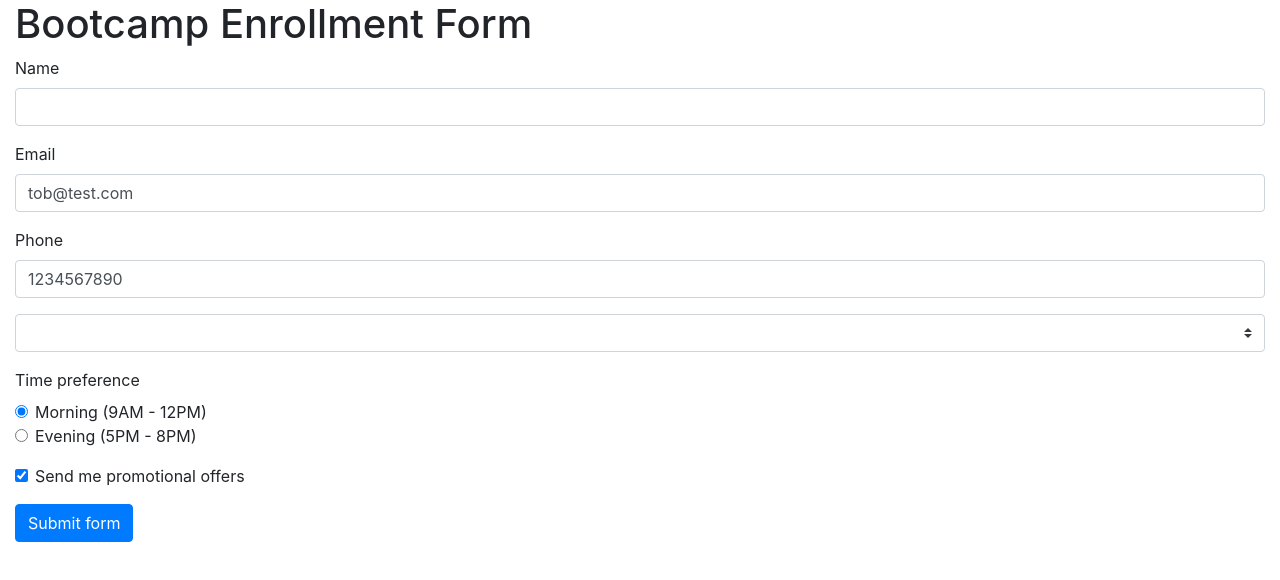
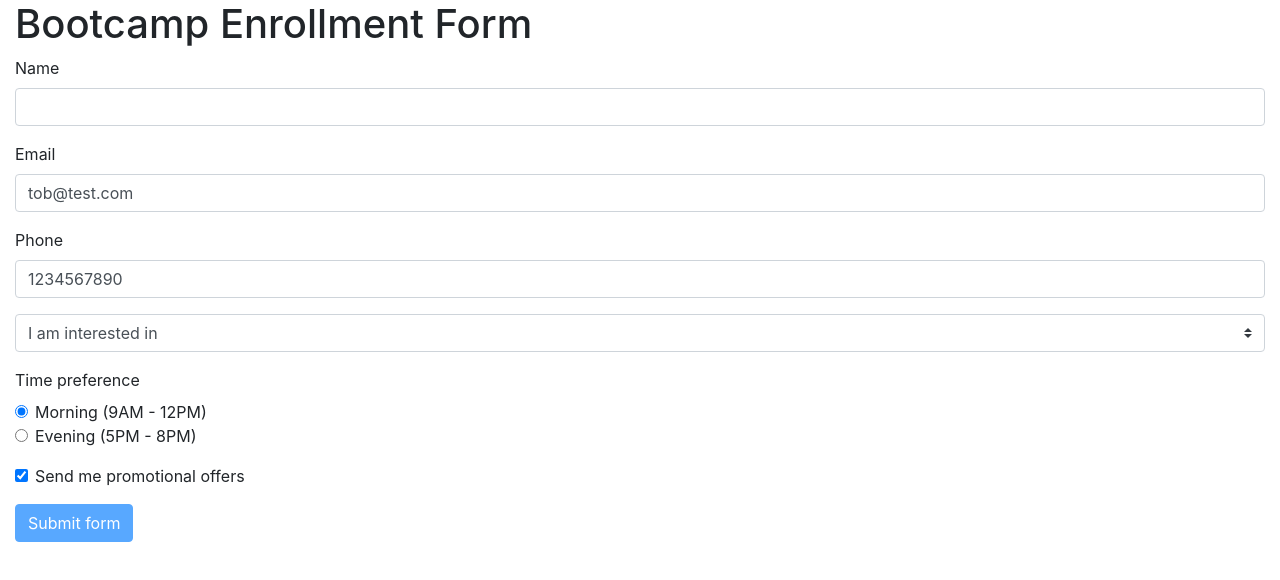
Before and after one commit to NemanjaT2/Angular9Forms, an Angular app: page / in a window 1280 px wide. Shown: the top 580 px of the page. Built offline with nearby package versions, Linux system fonts and the light colour scheme.

Commit message:
Added submit

```diff
--- a/src/app/app.component.html
+++ b/src/app/app.component.html
@@ -1,6 +1,6 @@
 <div class="container-fluid mb-5">
   <h1>Bootcamp Enrollment Form</h1>
-  <form #userForm="ngForm">
+  <form #userForm="ngForm" (ngSubmit)="onSubmit()"novalidate>
     <div class="form-group">
       <label>Name</label>
       <input
@@ -12,6 +12,9 @@
         name="userName"
         [class.is-invalid]="name.invalid && name.touched"
       />
+      <small class="text-danger" [class.d-none]="name.valid || name.untouched"
+        >Name is required</small
+      >
     </div>
     <div class="form-group">
       <label>Email</label>
@@ -24,6 +27,9 @@
         #email="ngModel"
         [class.is-invalid]="email.invalid && email.touched"
       />
+      <small class="text-danger" [class.d-none]="email.valid || email.untouched"
+        >Email is required</small
+      >
     </div>
     <div class="form-group">
       <label>Phone</label>
@@ -35,15 +41,40 @@
         required
         #phone="ngModel"
         pattern="^\d{10}$"
+        required
         [class.is-invalid]="phone.invalid && phone.touched"
       />
+      <!-- <small class="text-danger" [class.d-none]="phone.valid || phone.untouched"
+        >Phone number is required and must be 10 digits</small
+      > -->
+      <div *ngIf="phone.errors && phone.invalid && phone.touched">
+        <small class="text-danger" *ngIf="phone.errors.required">
+          Phone number is required
+        </small>
+        <small class="text-danger" *ngIf="phone.errors.pattern">
+          Phone number must be 10 digits
+        </small>
+      </div>
     </div>
 
     <div class="form-group">
-      <select class="custom-select" [(ngModel)]="userModel.topic" name="topic">
-        <option selected>I am interested in</option>
+      <select
+        (blur)="validateTopic(topic.value)"
+        (change)="validateTopic(topic.value)"
+        class="custom-select"
+        #topic="ngModel"
+        [class.is-invalid]="topicHasError && topic.touched"
+        [(ngModel)]="userModel.topic"
+        name="topic"
+      >
+        <option value="default">I am interested in</option>
         <option *ngFor="let topic of topics">{{ topic }}</option>
       </select>
+      <small
+        class="text-danger"
+        [class.d-none]="!topicHasError || topic.untouched"
+        >Please choose a topic</small
+      >
     </div>
 
     <div class="mb-3">
@@ -82,7 +113,7 @@
       </label>
     </div>
 
-    <button class="btn btn-primary" type="submit">Submit form</button>
+    <button class="btn btn-primary" type="submit" [disabled]="userForm.form.invalid || topicHasError">Submit form</button>
 
     <!-- <div ngModelGroup="address">
       <div class="form-group">
--- a/src/app/app.component.ts
+++ b/src/app/app.component.ts
@@ -1,5 +1,6 @@
 import { Component } from '@angular/core';
 import { User } from './user';
+import { EnrollmentService } from './enrollment.service';
 
 @Component({
   selector: 'app-root',
@@ -10,6 +11,32 @@ export class AppComponent {
   title = 'angular-tdf';
 
   topics = ['Angular', 'React', 'Vue'];
+  topicHasError = true;
 
-  userModel = new User('', 'tob@test.com', 1234567890, '', 'morning', true);
+  userModel = new User(
+    '',
+    'tob@test.com',
+    1234567890,
+    'default',
+    'morning',
+    true
+  );
+
+  constructor(private _enrollmentService: EnrollmentService){
+
+  }
+
+  validateTopic(value) {
+    if (value == 'default') {
+      this.topicHasError = true;
+    } else {
+      this.topicHasError = false;
+    }
+  }
+  onSubmit() {
+    this._enrollmentService.enroll(this.userModel).subscribe(
+      data => console.log("Success! ", data),
+      error => console.log("Error! ", error)
+    )
+  }
 }
--- a/src/app/app.module.ts
+++ b/src/app/app.module.ts
@@ -3,6 +3,7 @@ import { NgModule } from '@angular/core';
 import { FormsModule } from '@angular/forms';
 
 import { AppComponent } from './app.component';
+import { HttpClientModule } from '@angular/common/http';
 
 @NgModule({
   declarations: [
@@ -10,7 +11,8 @@ import { AppComponent } from './app.component';
   ],
   imports: [
     BrowserModule,
-    FormsModule
+    FormsModule,
+    HttpClientModule
   ],
   providers: [],
   bootstrap: [AppComponent]
--- /dev/null
+++ b/src/app/enrollment.service.ts
@@ -0,0 +1,15 @@
+import { Injectable } from '@angular/core';
+import { HttpClient } from '@angular/common/http';
+import { User } from './user';
+
+@Injectable({
+  providedIn: 'root'
+})
+export class EnrollmentService {
+  _url = '';
+  constructor(private _http: HttpClient) {}
+
+  enroll(user: User) {
+    return this._http.post<any>(this._url, user);
+  }
+}
```
Also changed, not shown: 1 other file (tests, documents, lock files or other folders).
